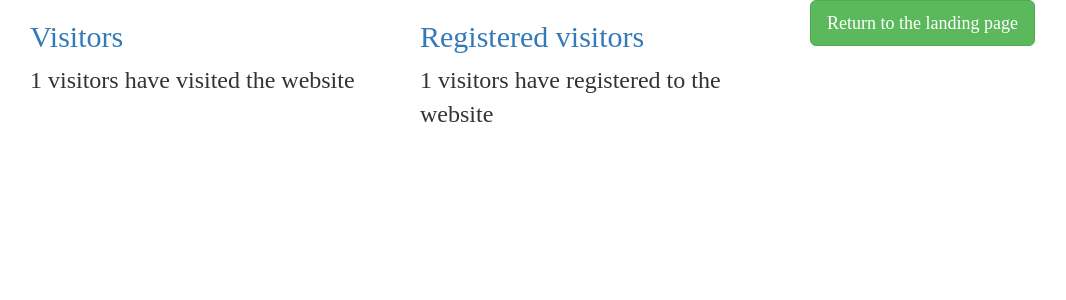
After one commit to Rohannayee/Used-car-Sales, a Python web app: template App3_Scrum_080222/app/templates/admin/visitors.html in a window 1280 px wide. The commit adds this page. Shown: the top 300 px of the page, without its empty margins (40-1106 px from the left). Run offline with Jinja, Linux system fonts and the light colour scheme; the template is opened without the code that fills it: most values are stand-ins (such as "Sample title", 1, 10 or a date in 2020); some libraries are stand-ins or nearby versions.

Commit message:
added a facility to let the admin see the number of site visitors

```diff
--- a/App3_Scrum_080222/app/__init__.py
+++ b/App3_Scrum_080222/app/__init__.py
@@ -38,6 +38,7 @@ def create_app(config_class=Config):
     from app.criteria.routes import criteria_view
     from app.contact.routes import contact_view
     from app.errors.handlers import errors
+    from app.admin.routes import admin
 
     # register the blueprint
     app.register_blueprint(auth)
@@ -47,6 +48,7 @@ def create_app(config_class=Config):
     app.register_blueprint(car)
     app.register_blueprint(criteria_view)
     app.register_blueprint(contact_view)
+    app.register_blueprint(admin)
 
     if not app.debug and not app.testing:
         if app.config['MAIL_SERVER']:
--- a/App3_Scrum_080222/app/models.py
+++ b/App3_Scrum_080222/app/models.py
@@ -84,3 +84,7 @@ class Review(db.Model, TimestampMixin):
     rating = db.Column(db.Float, default=0.0)
     user_id = db.Column(db.Integer, db.ForeignKey('user.id'))
     car_id = db.Column(db.Integer, db.ForeignKey('car.id'))
+
+class Visitor(db.Model, TimestampMixin):
+    id = db.Column(db.Integer, primary_key=True)
+    ip = db.Column(db.String(255), nullable=False)
--- a/App3_Scrum_080222/app/static/css/used-cars.css
+++ b/App3_Scrum_080222/app/static/css/used-cars.css
@@ -12,6 +12,7 @@
     border: none;
     outline: none;
     transition: 0.4s;
+    font-size:x-large;
 }
 
 .active, .accordion:hover{
--- /dev/null
+++ b/App3_Scrum_080222/app/templates/admin/visitors.html
@@ -0,0 +1,29 @@
+{% extends "base.html" %}
+
+{% block navbar %}
+{% endblock %}
+
+    {% block app_content %}
+        <div class="col-md-4 visitors">
+            <h2 class="text-primary">Visitors</h2>
+            <p class="para">{{ visitors_size }} visitors have visited the website</p>
+        </div>
+        <div class="col-md-4 visitors">
+            <h2 class="text-primary">Registered visitors</h2>
+            <p class="para">{{ users_size }} visitors have registered to the website</p>
+        </div>
+        <div class="col-md-4">
+            <a class="btn btn-lg btn-success" href="{{ url_for('main.index') }}">Return to the landing page</a>
+        </div>
+    {% endblock %}
+
+{% block scripts %}
+        {{super()}}
+        <script type="text/javascript">
+            var paras = document.querySelectorAll('.para');
+            var i;
+            for(i=0;i<paras.length;i++){
+                paras[i].style.fontSize = "x-large";
+            }
+        </script>
+{% endblock %}
--- a/App3_Scrum_080222/app/templates/base.html
+++ b/App3_Scrum_080222/app/templates/base.html
@@ -23,6 +23,7 @@ here! {% endblock %} {% block styles %} {{ super() }}
         {% if current_user.is_admin() %}
         <li><a href="{{ url_for('car.create') }}">Add a car</a></li>
         <li><a href="{{ url_for('criteria.create_criteria') }}">Add a make</a></li>
+        <li><a href="{{ url_for('admin.visitors') }}">Visitors</a></li>
         {% endif %}
             <li class="dropdown">
                 <a class="dropdown-toggle" data-toggle="dropdown" href="#">
--- a/App3_Scrum_080222/app/templates/index.html
+++ b/App3_Scrum_080222/app/templates/index.html
@@ -13,6 +13,7 @@
         {% if current_user.is_admin() %}
         <li><a href="{{ url_for('car.create') }}">Add a car</a></li>
         <li><a href="{{ url_for('criteria.create_criteria') }}">Add a make</a></li>
+        <li><a href="{{ url_for('admin.visitors') }}">Visitors</a></li>
         {% endif %}
         <li class="dropdown">
           <a class="dropdown-toggle" data-toggle="dropdown" href="#">
```
Also changed, not shown: App3_Scrum_080222/app/admin/routes.py (added, +17 -0 lines), App3_Scrum_080222/app/main/routes.py (+10 -2 lines), App3_Scrum_080222/app/templates/about/about.html (+0 -11 lines), App3_Scrum_080222/app/templates/car/used-car.html (+4 -3 lines), App3_Scrum_080222/app.db, App3_Scrum_080222/app/admin/__init__.py (added).
